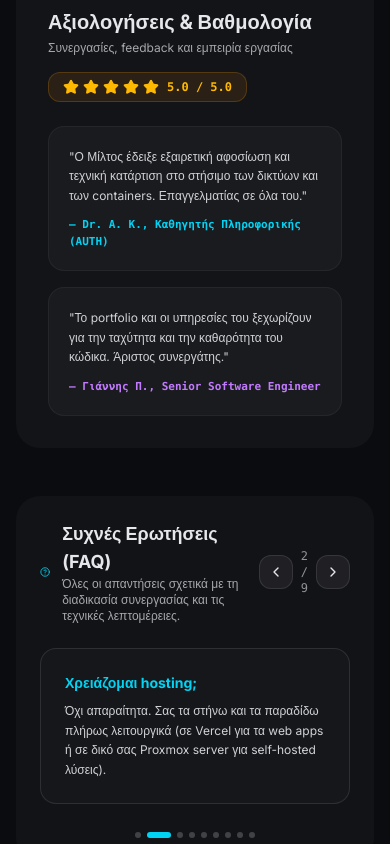
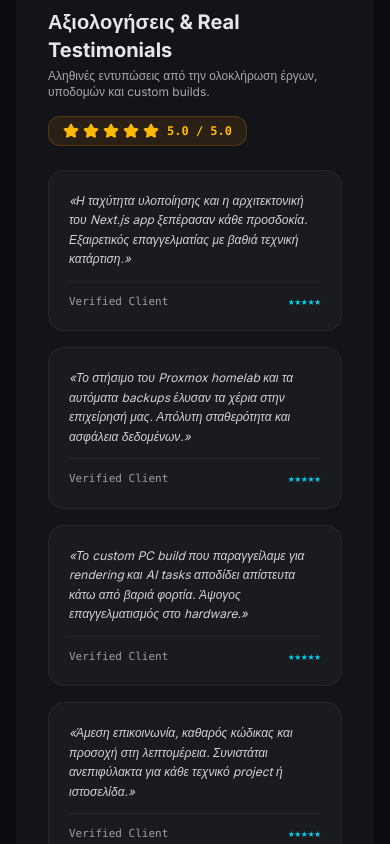
Before and after one commit to miltos12222/my-portfolio, a Next.js app: page / in a window 390 px wide. Shown: the part 4680-5524 px from the top of the page. Built offline with nearby package versions, Linux system fonts and the light colour scheme.

Commit message:
Update home page with 4 professional anonymous testimonials and 6s FAQ timer

```diff
--- a/app/page.tsx
+++ b/app/page.tsx
@@ -61,11 +61,12 @@ const translations = {
       { q: "Πώς μπορούμε να ξεκινήσουμε;", a: "Απλώς συμπληρώστε τη φόρμα επικοινωνίας ή κλείστε ένα απευθείας 15λεπτο ραντεβού (Book a Call) για να συζητήσουμε το project σας." }
     ],
 
-    testimonialsTitle: "Συστάσεις & Real Testimonials",
-    test1Text: '"Ο Μίλτος έδειξε εξαιρετική αφοσίωση και τεχνική κατάρτιση στο στήσιμο των δικτύων και των containers. Επαγγελματίας σε όλα του."',
-    test1Author: "Dr. A. K., Καθηγητής Πληροφορικής (AUTH)",
-    test2Text: '"Το portfolio και οι υπηρεσίες του ξεχωρίζουν για την ταχύτητα και την καθαρότητα του κώδικα. Άριστος συνεργάτης."',
-    test2Author: "Γιάννης Π., Senior Software Engineer",
+    revTitle: "Αξιολογήσεις & Real Testimonials",
+    revSub: "Αληθινές εντυπώσεις από την ολοκλήρωση έργων, υποδομών και custom builds.",
+    test1: "«Η ταχύτητα υλοποίησης και η αρχιτεκτονική του Next.js app ξεπέρασαν κάθε προσδοκία. Εξαιρετικός επαγγελματίας με βαθιά τεχνική κατάρτιση.»",
+    test2: "«Το στήσιμο του Proxmox homelab και τα αυτόματα backups έλυσαν τα χέρια στην επιχείρησή μας. Απόλυτη σταθερότητα και ασφάλεια δεδομένων.»",
+    test3: "«Το custom PC build που παραγγείλαμε για rendering και AI tasks αποδίδει απίστευτα κάτω από βαριά φορτία. Άψογος επαγγελματισμός στο hardware.»",
+    test4: "«Άμεση επικοινωνία, καθαρός κώδικας και προσοχή στη λεπτομέρεια. Συνιστάται ανεπιφύλακτα για κάθε τεχνικό project ή ιστοσελίδα.»",
 
     termStatus: "Online & Ready for Hire",
     stackDesc: "Ανάπτυξη και διαχείριση εικονικών μηχανών σε Proxmox VE, παραμετροποίηση Docker containers για αυτόματο backup φωτογραφιών και αρχείων με ασφαλή πρόσβαση μέσω Tailscale VPN.",
@@ -83,10 +84,6 @@ const translations = {
     proj2Desc: "Σύγχρονο, ελαφρύ και πλήρως βελτιστοποιημένο portfolio κατασκευασμένο με Next.js, Tailwind CSS και TypeScript, σχεδιασμένο για άμεση φόρτωση και μηδενικά lags.",
     proj2List1: "Βελτιστοποίηση εικόνων και assets για κορυφαία επίδοση σε Lighthouse score.",
     proj2List2: "Αξιοποίηση Server Components και σύγχρονων hooks για ομαλό UX.",
-    revTitle: "Αξιολογήσεις & Βαθμολογία",
-    revSub: "Συνεργασίες, feedback και εμπειρία εργασίας",
-    rev1: '"Άψογη παραμετροποίηση Homelab και Docker υποδομών. Μεθοδικός, γρήγορος και με εξαιρετική κατανόηση της ασφάλειας δικτύων."',
-    rev2: '"Εξαιρετικό αποτέλεσμα στο Next.js web application. Άμεση ανταπόκριση, καθαρός κώδικας και προσοχή στη λεπτομέρεια."',
 
     contactTitle: "Άμεση Επικοινωνία",
     contactSub: "Στείλτε μου το μήνυμά σας και θα επικοινωνήσω μαζί σας άμεσα.",
@@ -152,11 +149,12 @@ const translations = {
       { q: "How do we get started?", a: "Simply fill out the contact form below or book a direct 15-minute discovery call to discuss your project." }
     ],
 
-    testimonialsTitle: "Recommendations & Real Testimonials",
-    test1Text: '"Miltos showed exceptional dedication and technical skill in setting up network systems and containers. A true professional."',
-    test1Author: "Dr. A. K., CS Professor (AUTH)",
-    test2Text: '"His portfolio and services stand out for speed and clean code execution. An outstanding collaborator."',
-    test2Author: "John P., Senior Software Engineer",
+    revTitle: "Reviews & Real Testimonials",
+    revSub: "Authentic impressions from completed projects, infrastructures, and custom builds.",
+    test1: '"Implementation speed and Next.js app architecture exceeded every expectation. Exceptional professional with deep technical expertise."',
+    test2: '"Proxmox homelab setup and automated backups saved our business. Absolute stability and data security."',
+    test3: '"The custom PC build we ordered for rendering and AI tasks performs incredibly under heavy loads. Flawless hardware professionalism."',
+    test4: '"Prompt communication, clean code, and attention to detail. Highly recommended for any technical project or website."',
 
     termStatus: "Online & Ready for Hire",
     stackDesc: "Deployment and management of virtual machines on Proxmox VE, Docker container configuration for automated backups, with secure access via Tailscale VPN.",
@@ -174,10 +172,6 @@ const translations = {
     proj2Desc: "Modern, lightweight, and fully optimized portfolio built with Next.js, Tailwind CSS, and TypeScript, designed for instant loading.",
     proj2List1: "Image and asset optimization for top Lighthouse scores.",
     proj2List2: "Leveraging Server Components and modern hooks for smooth UX.",
-    revTitle: "Reviews & Ratings",
-    revSub: "Collaborations, feedback, and work experience",
-    rev1: '"Flawless Homelab and Docker infrastructure configuration. Methodical, fast, and with excellent understanding of network security."',
-    rev2: '"Excellent result on the Next.js web application. Prompt response, clean code, and attention to detail."',
 
     contactTitle: "Direct Contact",
     contactSub: "Send me a message and I will get back to you promptly.",
@@ -198,7 +192,6 @@ export default function Home() {
   const [lang, setLang] = useState<"gr" | "en">("gr");
   const t = translations[lang];
 
-  // --- THEME STATE ---
   const [theme, setTheme] = useState<"dark" | "cyberpunk" | "light">("dark");
 
   const [infraOpen, setInfraOpen] = useState(false);
@@ -212,11 +205,10 @@ export default function Home() {
   const [formData, setFormData] = useState({ name: "", email: "", message: "" });
   const [isSubmitting, setIsSubmitting] = useState(false);
 
-  // --- FAQ SLIDER STATE ---
+  // --- FAQ SLIDER STATE (6 seconds interval) ---
   const [faqIndex, setFaqIndex] = useState(0);
   const [faqFade, setFaqFade] = useState(true);
 
-  // Auto slide FAQ every 4 seconds
   useEffect(() => {
     const interval = setInterval(() => {
       setFaqFade(false);
@@ -224,7 +216,7 @@ export default function Home() {
         setFaqIndex((prev) => (prev + 1) % t.faqList.length);
         setFaqFade(true);
       }, 300);
-    }, 4000);
+    }, 6000);
     return () => clearInterval(interval);
   }, [t.faqList.length]);
 
@@ -244,7 +236,6 @@ export default function Home() {
     }, 300);
   };
 
-  // --- TERMINAL STATES ---
   const terminalEndRef = useRef<HTMLDivElement>(null);
   const [termInput, setTermInput] = useState("");
   const [termHistory, setTermHistory] = useState<{ cmd: string, output: React.ReactNode }[]>([{
@@ -266,7 +257,6 @@ export default function Home() {
     )
   }]);
 
-  // ΟΡΙΣΤΙΚΗ ΔΙΟΡΘΩΣΗ SCROLL POSITION ΣΤΟ REFRESH (Force Top)
   useEffect(() => {
     if ("scrollRestoration" in window.history) {
       window.history.scrollRestoration = "manual";
@@ -360,7 +350,6 @@ export default function Home() {
     }
   };
 
-  // --- DYNAMIC THEME STYLING CLASSES ---
   const themeBg = theme === 'light' ? 'bg-slate-50 text-slate-900' : theme === 'cyberpunk' ? 'bg-[#050b05] text-[#00ff66]' : 'bg-[#0b0c10] text-[#e5e7eb]';
   const cardBg = theme === 'light' ? 'bg-white border-slate-200 text-slate-800 shadow-md' : theme === 'cyberpunk' ? 'bg-[#0a140a] border-[#00ff66]/30 text-[#00ff66]' : 'bg-white/[0.03] border-white/15 text-[#e5e7eb]';
 
@@ -397,19 +386,13 @@ export default function Home() {
           </button>
         </div>
 
-        {/* Navigation Switcher Tabs (Χειροκίνητη εναλλαγή σελίδων) */}
+        {/* Navigation Switcher Tabs */}
         <div className="flex justify-center items-center gap-3 mb-6">
-          <a
-            href="/"
-            className="flex items-center gap-2 px-4 py-2 rounded-xl bg-cyan-500 text-black text-xs font-bold transition-all shadow-lg shadow-cyan-500/20 cursor-pointer"
-          >
+          <a href="/" className="flex items-center gap-2 px-4 py-2 rounded-xl bg-cyan-500 text-black text-xs font-bold transition-all shadow-lg shadow-cyan-500/20 cursor-pointer">
             <Briefcase className="w-3.5 h-3.5" />
             <span>Βιογραφικό & Projects (Active)</span>
           </a>
-          <a
-            href="/services"
-            className="flex items-center gap-2 px-4 py-2 rounded-xl bg-white/[0.05] hover:bg-white/[0.1] border border-white/10 text-xs font-bold text-zinc-300 transition-all cursor-pointer"
-          >
+          <a href="/services" className="flex items-center gap-2 px-4 py-2 rounded-xl bg-white/[0.05] hover:bg-white/[0.1] border border-white/10 text-xs font-bold text-zinc-300 transition-all cursor-pointer">
             <ShoppingBag className="w-3.5 h-3.5 text-cyan-400" />
             <span>Agency & Υπηρεσίες</span>
           </a>
@@ -513,10 +496,7 @@ export default function Home() {
             <h2 className="text-xl sm:text-2xl font-bold text-white">{t.servicesBannerTitle}</h2>
             <p className="text-xs sm:text-sm text-zinc-300 max-w-xl">{t.servicesBannerDesc}</p>
           </div>
-          <a
-            href="/services"
-            className="px-6 py-3.5 rounded-xl bg-cyan-500 hover:bg-cyan-400 text-black font-bold text-xs sm:text-sm transition-all shadow-lg shadow-cyan-500/25 shrink-0 flex items-center gap-2 cursor-pointer"
-          >
+          <a href="/services" className="px-6 py-3.5 rounded-xl bg-cyan-500 hover:bg-cyan-400 text-black font-bold text-xs sm:text-sm transition-all shadow-lg shadow-cyan-500/25 shrink-0 flex items-center gap-2 cursor-pointer">
             <span>{t.servicesBannerBtn}</span>
           </a>
         </section>
@@ -634,7 +614,7 @@ export default function Home() {
           <span className="text-xs font-mono font-medium tracking-wide opacity-90">{t.guaranteeText}</span>
         </section>
 
-        {/* REVIEWS SECTION & REAL TESTIMONIALS */}
+        {/* REVIEWS SECTION & 4 ANONYMOUS TESTIMONIALS */}
         <section id="reviews" className={`rounded-3xl ${cardBg} p-8 space-y-6 transition-colors`}>
           <div className="flex flex-col sm:flex-row sm:items-center justify-between gap-4">
             <div>
@@ -650,18 +630,41 @@ export default function Home() {
           </div>
 
           <div className="grid grid-cols-1 md:grid-cols-2 gap-4">
-            <div className="rounded-2xl bg-white/[0.03] border border-white/5 p-5 space-y-3">
-              <p className="text-xs opacity-90 leading-relaxed">{t.test1Text}</p>
-              <span className="text-[11px] font-mono text-cyan-400 block font-semibold">— {t.test1Author}</span>
+            <div className="rounded-2xl bg-white/[0.03] border border-white/5 p-5 space-y-3 flex flex-col justify-between">
+              <p className="text-xs sm:text-sm opacity-90 leading-relaxed italic">{t.test1}</p>
+              <div className="flex items-center justify-between text-[11px] font-mono text-zinc-400 pt-3 border-t border-white/5">
+                <span>Verified Client</span>
+                <span className="text-cyan-400">★★★★★</span>
+              </div>
             </div>
-            <div className="rounded-2xl bg-white/[0.03] border border-white/5 p-5 space-y-3">
-              <p className="text-xs opacity-90 leading-relaxed">{t.test2Text}</p>
-              <span className="text-[11px] font-mono text-purple-400 block font-semibold">— {t.test2Author}</span>
+
+            <div className="rounded-2xl bg-white/[0.03] border border-white/5 p-5 space-y-3 flex flex-col justify-between">
+              <p className="text-xs sm:text-sm opacity-90 leading-relaxed italic">{t.test2}</p>
+              <div className="flex items-center justify-between text-[11px] font-mono text-zinc-400 pt-3 border-t border-white/5">
+                <span>Verified Client</span>
+                <span className="text-cyan-400">★★★★★</span>
+              </div>
+            </div>
+
+            <div className="rounded-2xl bg-white/[0.03] border border-white/5 p-5 space-y-3 flex flex-col justify-between">
+              <p className="text-xs sm:text-sm opacity-90 leading-relaxed italic">{t.test3}</p>
+              <div className="flex items-center justify-between text-[11px] font-mono text-zinc-400 pt-3 border-t border-white/5">
+                <span>Verified Client</span>
+                <span className="text-cyan-400">★★★★★</span>
+              </div>
+            </div>
+
+            <div className="rounded-2xl bg-white/[0.03] border border-white/5 p-5 space-y-3 flex flex-col justify-between">
+              <p className="text-xs sm:text-sm opacity-90 leading-relaxed italic">{t.test4}</p>
+              <div className="flex items-center justify-between text-[11px] font-mono text-zinc-400 pt-3 border-t border-white/5">
+                <span>Verified Client</span>
+                <span className="text-cyan-400">★★★★★</span>
+              </div>
             </div>
           </div>
         </section>
 
-        {/* FAQ SLIDER SECTION */}
+        {/* FAQ SLIDER SECTION (6 seconds interval) */}
         <section className={`rounded-3xl ${cardBg} p-6 sm:p-8 space-y-6 transition-colors relative overflow-hidden`}>
           <div className="flex items-center justify-between">
             <div className="flex items-center gap-3">
@@ -672,29 +675,19 @@ export default function Home() {
               </div>
             </div>
 
-            {/* Navigation Arrows */}
             <div className="flex items-center gap-2">
-              <button
-                onClick={handlePrevFaq}
-                className="p-2 rounded-xl bg-white/[0.06] hover:bg-white/[0.12] border border-white/10 transition-all cursor-pointer"
-                title="Previous"
-              >
+              <button onClick={handlePrevFaq} className="p-2 rounded-xl bg-white/[0.06] hover:bg-white/[0.12] border border-white/10 transition-all cursor-pointer" title="Previous">
                 <ChevronLeft className="w-4 h-4" />
               </button>
               <span className="text-xs font-mono opacity-60">
                 {faqIndex + 1} / {t.faqList.length}
               </span>
-              <button
-                onClick={handleNextFaq}
-                className="p-2 rounded-xl bg-white/[0.06] hover:bg-white/[0.12] border border-white/10 transition-all cursor-pointer"
-                title="Next"
-              >
+              <button onClick={handleNextFaq} className="p-2 rounded-xl bg-white/[0.06] hover:bg-white/[0.12] border border-white/10 transition-all cursor-pointer" title="Next">
                 <ChevronRight className="w-4 h-4" />
               </button>
             </div>
           </div>
 
-          {/* FAQ Card with Smooth Fade Animation */}
           <div className="bg-white/[0.02] border border-white/10 p-6 rounded-2xl min-h-[140px] flex flex-col justify-center relative">
             <div className={`space-y-2 transition-opacity duration-300 ${faqFade ? "opacity-100" : "opacity-0"}`}>
               <h3 className="text-sm sm:text-base font-bold text-cyan-400">
@@ -706,7 +699,6 @@ export default function Home() {
             </div>
           </div>
 
-          {/* Dots Indicator */}
           <div className="flex justify-center gap-1.5 pt-1">
             {t.faqList.map((_, i) => (
               <button
```
